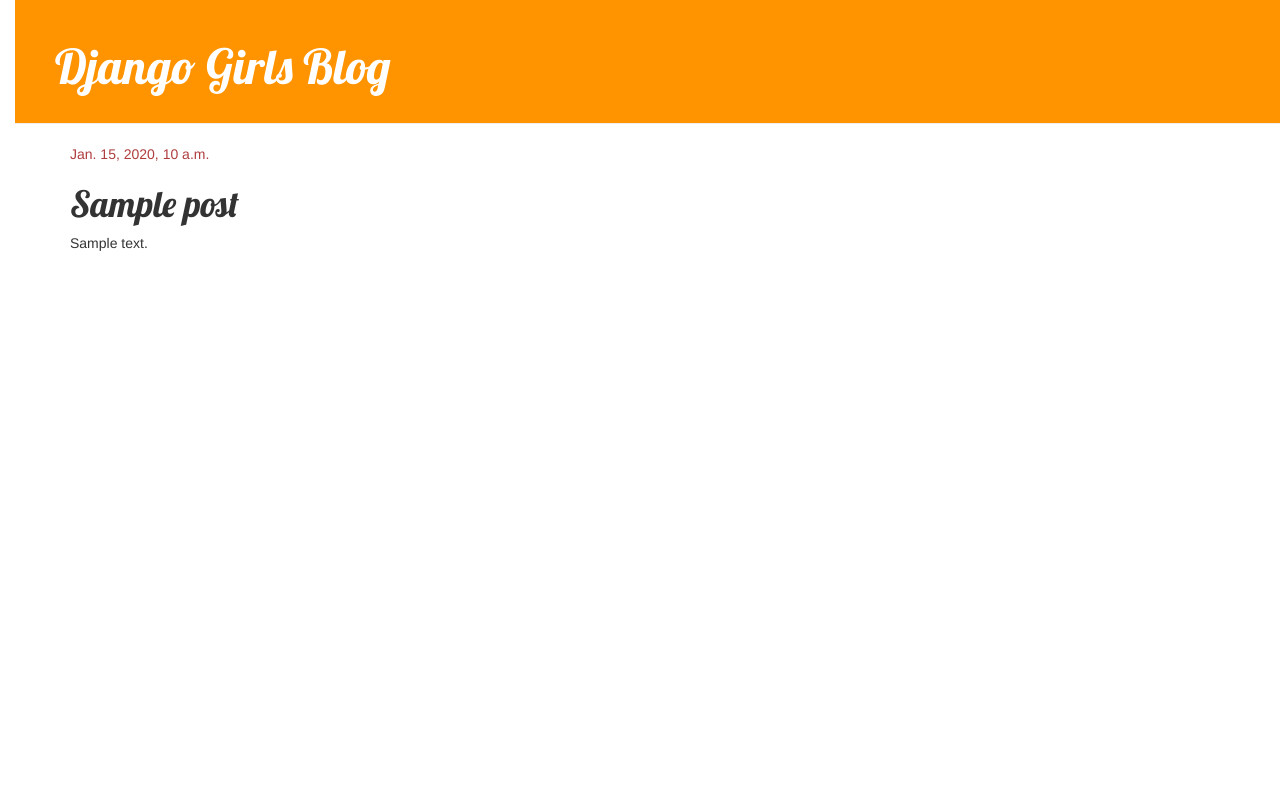
After one commit to naayoung/django_practice, a Django app: template blog/templates/blog/post_detail.html in a window 1280 px wide. The commit adds this page. Run offline with Django 3.2, Linux system fonts and the light colour scheme; the template is opened without the code that fills it: most values are stand-ins (such as "Sample title", 1, 10 or a date in 2020); some libraries are stand-ins or nearby versions.

Commit message:
Added view and template for detailed blog post as well as CSS for the site.

```diff
--- /dev/null
+++ b/blog/static/css/blog.css
@@ -0,0 +1,63 @@
+h1 a {
+  color: #fca205;
+  font-family: "Lobster";
+}
+body {
+  padding-left: 15px;
+}
+.page-header {
+  background-color: #ff9400;
+  margin-top: 0;
+  padding: 20px 20px 20px 40px;
+}
+
+.page-header h1,
+.page-header h1 a,
+.page-header h1 a:visited,
+.page-header h1 a:active {
+  color: #ffffff;
+  font-size: 36pt;
+  text-decoration: none;
+}
+
+.content {
+  margin-left: 40px;
+}
+
+h1,
+h2,
+h3,
+h4 {
+  font-family: "Lobster", cursive;
+}
+
+.date {
+  color: #af3d3d;
+}
+
+.save {
+  float: right;
+}
+
+.post-form textarea,
+.post-form input {
+  width: 100%;
+}
+
+.top-menu,
+.top-menu:hover,
+.top-menu:visited {
+  color: #ffffff;
+  float: right;
+  font-size: 26pt;
+  margin-right: 20px;
+}
+
+.post {
+  margin-bottom: 70px;
+}
+
+.post h1 a,
+.post h1 a:visited {
+  color: #000000;
+}
--- /dev/null
+++ b/blog/templates/blog/base.html
@@ -0,0 +1,30 @@
+{% load static %}
+<html>
+  <head>
+    <title>Django Girls blog</title>
+    <link
+      rel="stylesheet"
+      href="//maxcdn.bootstrapcdn.com/bootstrap/3.2.0/css/bootstrap.min.css"
+    />
+    <link
+      rel="stylesheet"
+      href="//maxcdn.bootstrapcdn.com/bootstrap/3.2.0/css/bootstrap-theme.min.css"
+    />
+    <link
+      href="//fonts.googleapis.com/css?family=Lobster&subset=latin,latin-ext"
+      rel="stylesheet"
+      type="text/css"
+    />
+    <link rel="stylesheet" href="{% static 'css/blog.css' %}" />
+  </head>
+  <body>
+    <div class="page-header">
+      <h1><a href="">Django Girls Blog</a></h1>
+    </div>
+    <div class="content container">
+      <div class="row">
+        <div class="col-md-8">{% block content %} {% endblock %}</div>
+      </div>
+    </div>
+  </body>
+</html>
--- /dev/null
+++ b/blog/templates/blog/post_detail.html
@@ -0,0 +1,9 @@
+{% extends 'blog/base.html' %} {% block content %}
+<div class="post">
+  {% if post.published_date %}
+  <div class="date">{{ post.published_date }}</div>
+  {% endif %}
+  <h1>{{ post.title }}</h1>
+  <p>{{ post.text | linebreaksbr }}</p>
+</div>
+{% endblock %}
--- a/blog/urls.py
+++ b/blog/urls.py
@@ -3,4 +3,5 @@
 
 urlpatterns = [
     path('', views.post_list, name='post_list'),
+    path('^post/(?P<pk>\d+)/$', views.post_detail, name='post_detail'),
 ]
--- a/blog/views.py
+++ b/blog/views.py
@@ -1,9 +1,15 @@
 from django.shortcuts import render
 from django.utils import timezone
 from .models import Post
+from django.shortcuts import render, get_object_or_404
 
 
 def post_list(request):
     posts = Post.objects.filter(
         published_date__lte=timezone.now()).order_by('published_date')
     return render(request, 'blog/post_list.html', {'posts': posts})
+
+
+def post_detail(request, pk):
+    post = get_object_or_404(Post, pk=pk)
+    return render(request, 'blog/post_detail.html', {'post': post})
```
Also changed, not shown: blog/templates/blog/post_list.html (+9 -21 lines).
